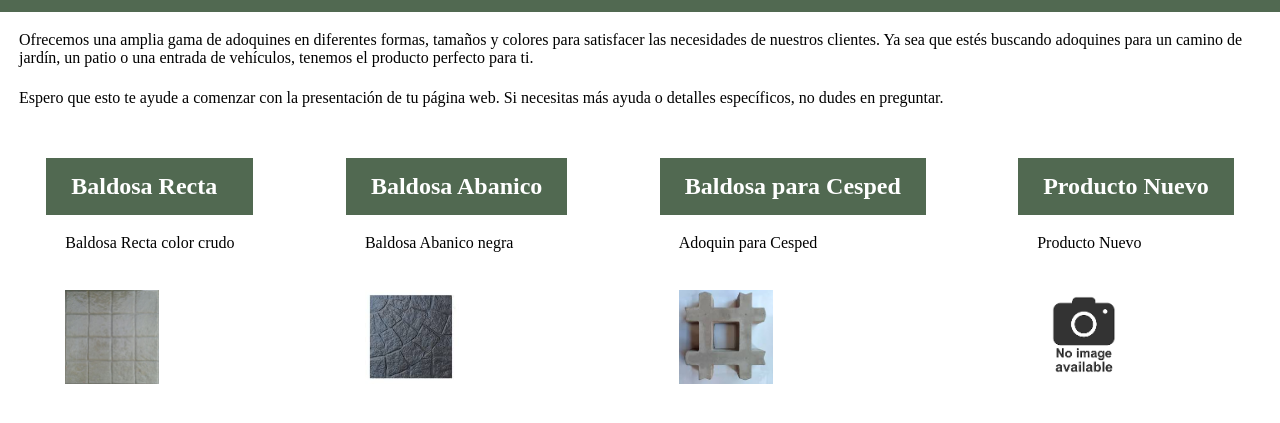
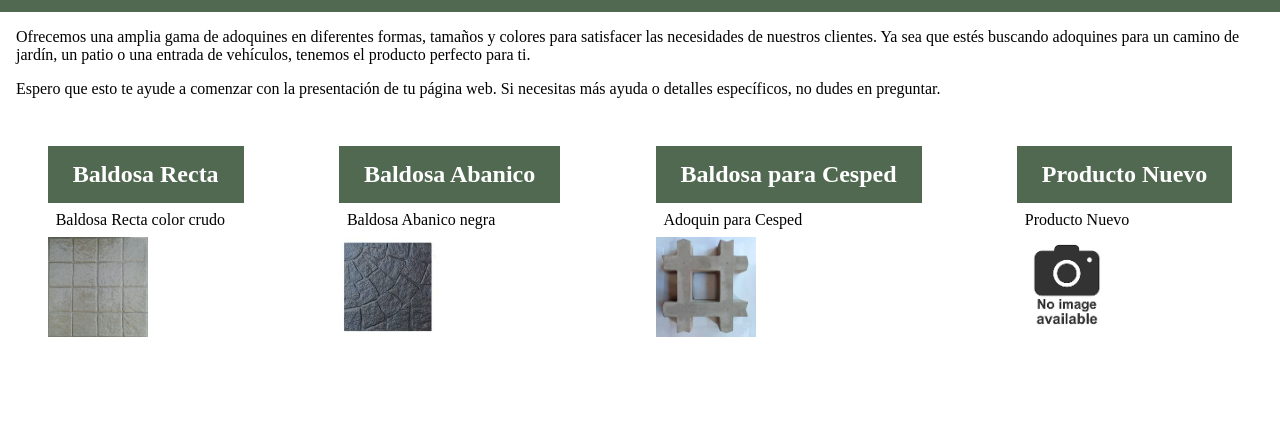
Before and after one commit to serjofre/tp-2, a plain HTML site: page index.html in a window 1280 px wide. Shown: the part 55-478 px from the top of the page. Drawn offline with Linux system fonts and the light colour scheme.

Commit message:
otros margenes

```diff
--- a/css/style.css
+++ b/css/style.css
@@ -33,8 +33,6 @@ h2 {
     text-decoration: none;
 }
 
- img, p {
-
-  margin: 1em;
-  padding: 3px;
-}
+ .presentacion, p {
+      padding: 0.5em;
+ }
```
